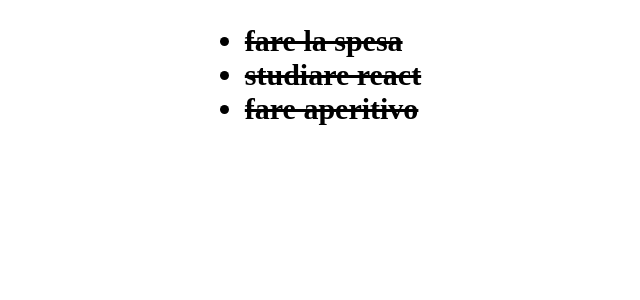
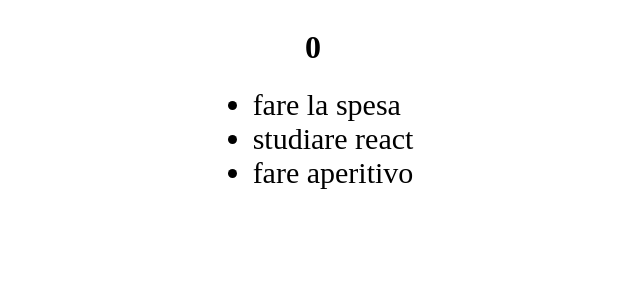
Before and after one commit to enricogiacomazzi/xeoneday24, a React (Vite) app: page / in a window 1280 px wide. Shown: the top 300 px of the page, without its empty margins (327-967 px from the left). Built offline with nearby package versions, Linux system fonts and the light colour scheme; data requests are answered from the project's data file.

Commit message:
tanstack query

```diff
--- a/package.json
+++ b/package.json
@@ -12,6 +12,7 @@
     "preview": "vite preview"
   },
   "dependencies": {
+    "@tanstack/react-query": "^5.36.2",
     "axios": "^1.6.8",
     "concurrently": "^8.2.2",
     "json-server": "^1.0.0-alpha.23",
--- a/server/db.json
+++ b/server/db.json
@@ -3,17 +3,17 @@
     {
       "id": "1",
       "text": "fare la spesa",
-      "done": true
+      "done": false
     },
     {
       "id": "2",
       "text": "studiare react",
-      "done": true
+      "done": false
     },
     {
       "id": "3",
       "text": "fare aperitivo",
-      "done": true
+      "done": false
     }
   ]
 }
--- a/src/App.jsx
+++ b/src/App.jsx
@@ -3,10 +3,9 @@ import TodoCount from './components/TodoCount';
 
 
 export default function App() {
-
   return (
     <>
-      {/* <TodoCount/> */}
+      <TodoCount/>
       <List/>
     </>
   )
--- a/src/components/List.jsx
+++ b/src/components/List.jsx
@@ -1,35 +1,26 @@
-import { useEffect, useState } from "react"
+
 import { EditTodo, GetTodos } from "../services/todoService";
+import { useMutation, useQuery, useQueryClient } from "@tanstack/react-query";
 
 
 
 export default function List() {
-    const [todos, setTodos] = useState([]);
-    const [waiting, setWaiting] = useState(false);
+    const qc = useQueryClient();
+    const {data: todos, isPending, isError } = useQuery({queryKey: ['todos'], queryFn: GetTodos});
+    const {mutate} = useMutation({
+        mutationFn: (t) => EditTodo({...t, done: !t.done}),
+        onSuccess: () => {
+            qc.invalidateQueries({queryKey: ['todos']});
+        }
+    });
 
-    const fetchData = async () => {
-        setWaiting(true);
-        const data = await GetTodos();
-        setTodos(data);
-        setWaiting(false);
-    }
-
-    useEffect(() => {
-        fetchData();
-    }, []);
-
-    const toggleTodo = async (todo) => {
-        await EditTodo({...todo, done: !todo.done});
-        await fetchData();
-    }
-
-    if(waiting) {
+    if(isPending) {
         return <h3>waiting...</h3>
     }
 
     return (
         <ul>
-            {todos.map(t => <ListItem key={t.id} todo={t} toggle={() => toggleTodo(t)}/>)}
+            {todos.map(t => <ListItem key={t.id} todo={t} toggle={() => mutate(t)}/>)}
         </ul>
     )
 }
--- a/src/components/TodoCount.jsx
+++ b/src/components/TodoCount.jsx
@@ -1,13 +1,16 @@
-import { useEffect, useState } from "react";
-import { GetTodos } from "../services/todoService";
+import { useQuery } from "@tanstack/react-query";
 
 export default function TodoCount() {
-    const [count, setCount] = useState(0);
-    useEffect(() => {
-        GetTodos().then(todos => {
-            setCount(todos.filter(t => t.done).length);
-        });
-    }, []);
+    const {data: todos, isPending} = useQuery({queryKey: ['todos']});
 
-    return <h1>{count}</h1>
+
+    const count = () => {
+        if(isPending) {
+            return 0;
+        }
+
+        return todos.filter(t => t.done).length;
+    }
+
+    return <h1>{count()}</h1>
 }
--- a/src/main.jsx
+++ b/src/main.jsx
@@ -2,7 +2,12 @@ import React from 'react'
 import ReactDOM from 'react-dom/client'
 import App from './App.jsx'
 import './index.css'
+import { QueryClient, QueryClientProvider } from '@tanstack/react-query'
+
+const queryClient = new QueryClient();
 
 ReactDOM.createRoot(document.getElementById('root')).render(
-  <App />
+  <QueryClientProvider client={queryClient}>
+    <App />
+  </QueryClientProvider>
 )
--- a/src/services/todoService.js
+++ b/src/services/todoService.js
@@ -8,7 +8,7 @@ const wait = (time) => new Promise(res => {
 
 
 export async function GetTodos() {
-    await wait(3000);
+    // await wait(3000);
     const res = await axios.get(BASEURL);
     return res.data;
 }
```
Also changed, not shown: 1 other file (tests, documents, lock files or other folders).
